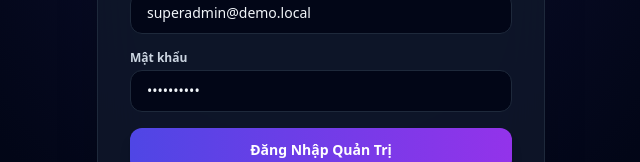
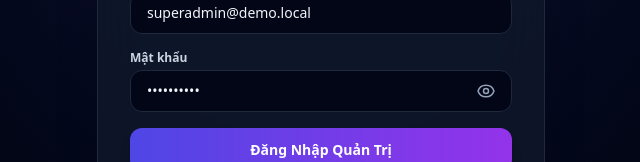
Before and after one commit to hominhsoniib/htx369-membership, a Next.js app: page /login in a window 1280 px wide. Shown: the part 258-420 px from the top of the page, without its empty margins (319-959 px from the left). Built offline with nearby package versions, Linux system fonts and the light colour scheme.

Commit message:
feat: add eye icon show/hide password toggle to login form

```diff
--- a/features/auth/login-form.tsx
+++ b/features/auth/login-form.tsx
@@ -20,6 +20,7 @@ const DEMO_ACCOUNTS = [
 export function LoginForm() {
   const [isPending, startTransition] = useTransition();
   const [error, setError] = useState<string | null>(null);
+  const [showPassword, setShowPassword] = useState(false);
 
   const {
     register,
@@ -69,13 +70,33 @@ export function LoginForm() {
           <label htmlFor="password" className="mb-1 block text-xs font-semibold text-slate-300">
             Mật khẩu
           </label>
-          <input
-            id="password"
-            type="password"
-            autoComplete="current-password"
-            {...register("password")}
-            className="w-full rounded-xl bg-slate-950 border border-slate-800 px-4 py-2.5 text-sm text-slate-100 focus:border-indigo-500 focus:ring-2 focus:ring-indigo-500/20 focus:outline-none"
-          />
+          <div className="relative">
+            <input
+              id="password"
+              type={showPassword ? "text" : "password"}
+              autoComplete="current-password"
+              {...register("password")}
+              className="w-full rounded-xl bg-slate-950 border border-slate-800 pl-4 pr-11 py-2.5 text-sm text-slate-100 focus:border-indigo-500 focus:ring-2 focus:ring-indigo-500/20 focus:outline-none"
+            />
+            <button
+              type="button"
+              onClick={() => setShowPassword(!showPassword)}
+              className="absolute right-3 top-1/2 -translate-y-1/2 p-1 text-slate-400 hover:text-slate-200 transition"
+              title={showPassword ? "Ẩn mật khẩu" : "Hiện mật khẩu"}
+            >
+              {showPassword ? (
+                <svg className="w-5 h-5" fill="none" viewBox="0 0 24 24" stroke="currentColor">
+                  <path strokeLinecap="round" strokeLinejoin="round" strokeWidth={1.8} d="M13.875 18.825A10.05 10.05 0 0112 19c-4.478 0-8.268-2.943-9.543-7a9.97 9.97 0 011.563-3.029m5.858-5.908a10.025 10.025 0 013.896-.863c4.478 0 8.268 2.943 9.543 7a10.025 10.025 0 01-4.132 5.411" />
+                  <path strokeLinecap="round" strokeLinejoin="round" strokeWidth={1.8} d="M3 3l18 18" />
+                </svg>
+              ) : (
+                <svg className="w-5 h-5" fill="none" viewBox="0 0 24 24" stroke="currentColor">
+                  <path strokeLinecap="round" strokeLinejoin="round" strokeWidth={1.8} d="M15 12a3 3 0 11-6 0 3 3 0 016 0z" />
+                  <path strokeLinecap="round" strokeLinejoin="round" strokeWidth={1.8} d="M2.458 12C3.732 7.943 7.523 5 12 5c4.478 0 8.268 2.943 9.542 7-1.274 4.057-5.064 7-9.542 7-4.477 0-8.268-2.943-9.542-7z" />
+                </svg>
+              )}
+            </button>
+          </div>
           {errors.password && <p className="mt-1 text-xs text-rose-400">{errors.password.message}</p>}
         </div>
 
```
